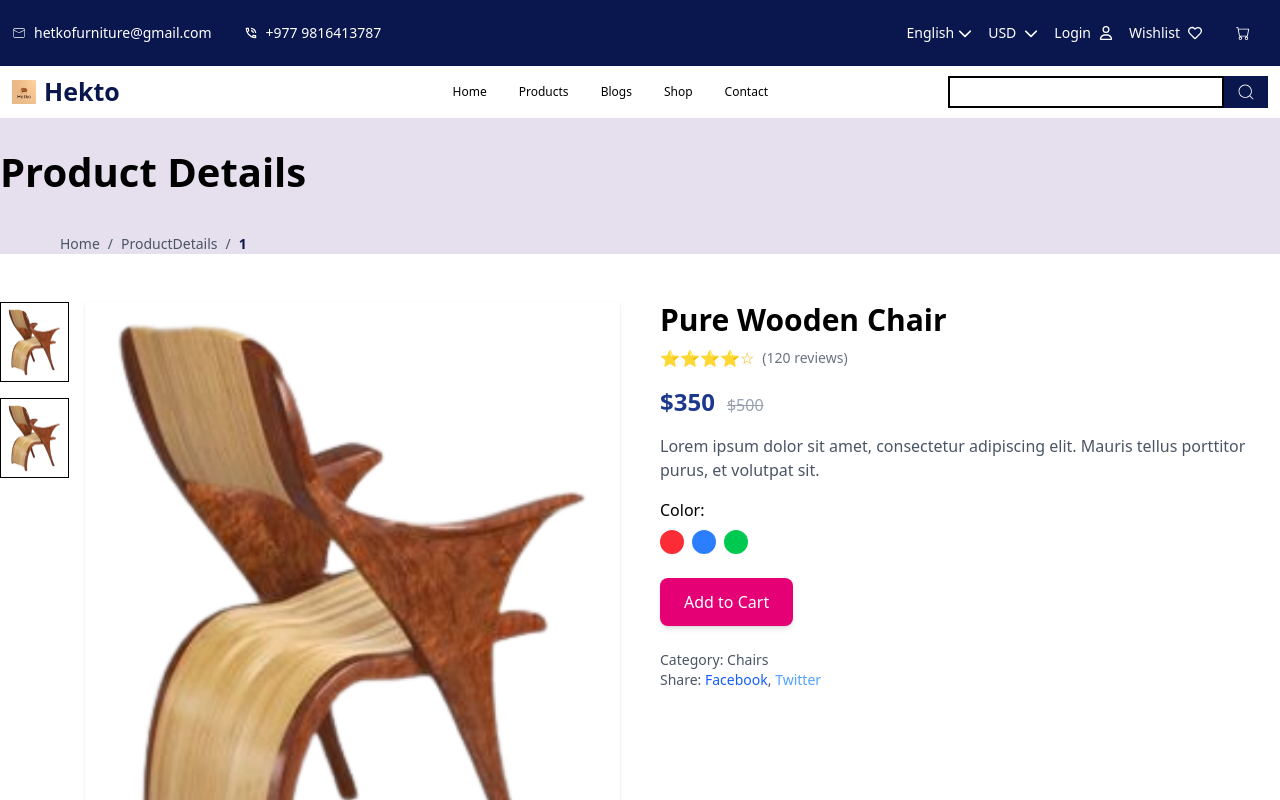
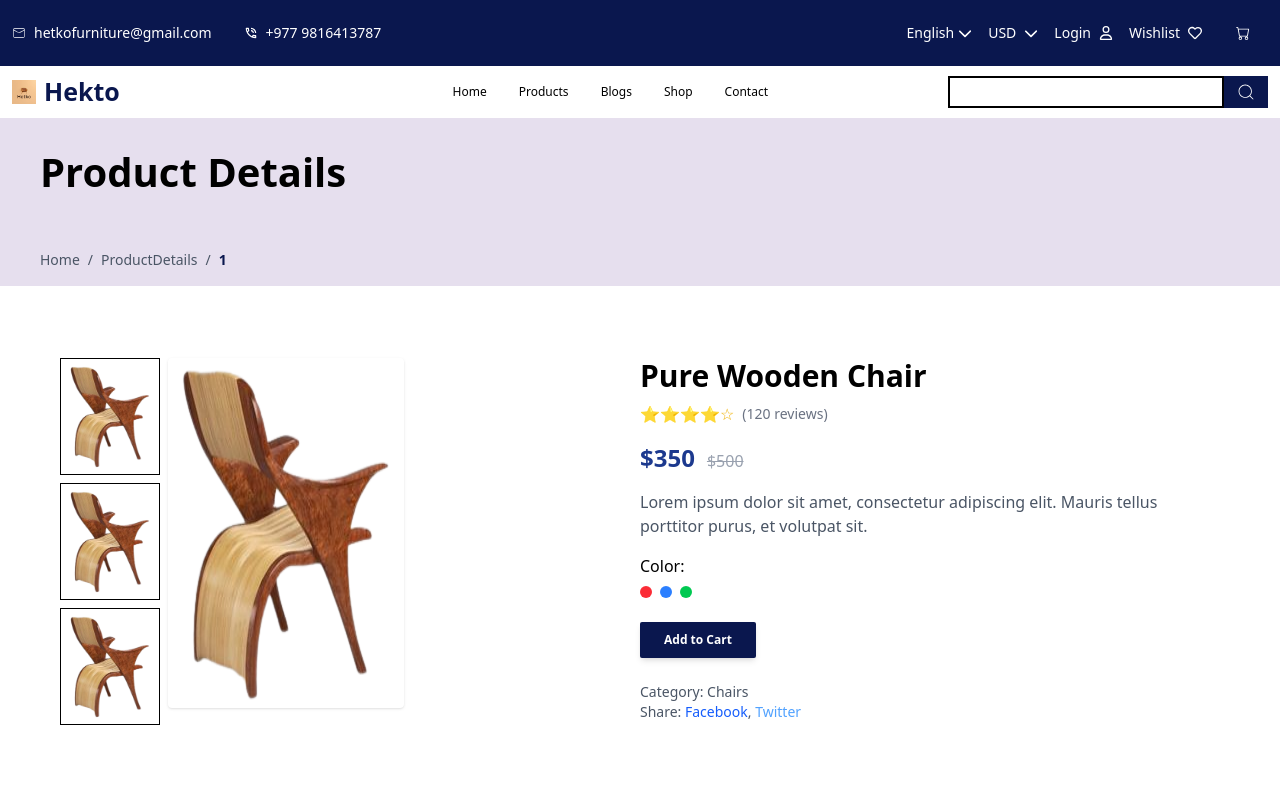
Before and after one commit to mesurajan/Hekto, a React (Vite) app: page /productDetails/1 in a window 1280 px wide. Shown: the top 800 px of the page. Built offline with nearby package versions, Linux system fonts and the light colour scheme.

Commit message:
updating productdetails UI

```diff
--- a/src/components/Breadcrumbs.jsx
+++ b/src/components/Breadcrumbs.jsx
@@ -7,7 +7,7 @@ const AppBreadcrumbs = () => {
 
   return (
     <div className="#">
-    <nav className="mt-2 text-sm md:px-15">
+    <nav className="px-4 py-4 mt-2 text-sm md:px-10">
       <ol className="flex flex-wrap items-center text-gray-600">
         <li>
           <Link to="/" className="font-medium hover:text-blue-600">
--- a/src/components/Footer.jsx
+++ b/src/components/Footer.jsx
@@ -10,7 +10,7 @@ function Footer() {
 
       <div className="grid grid-cols-1 gap-4 md:grid-cols-4 md:gap-10 md:py-[85px] px-8 md:px-4 py-20 ">
 
-       <div className='md:px-10 '>
+       <div className='md:px-4 '>
         <header>
           <h1 className='text-3xl font-bold '>Hekto</h1>
           </header>
--- a/src/pages/products/productDetails.jsx
+++ b/src/pages/products/productDetails.jsx
@@ -15,23 +15,24 @@ function ProductDetails() {
   }
 
   return (
-    <div>
+    <div >
       {/* Header with Breadcrumbs */}
       <div className="container bg-backgroundlite">
-        <h1 className="font-bold text-[40px] py-6">Product Details</h1>
-        <AppBreadcrumbs />
+        <h1 className="font-bold text-[40px] py-6 md:px-10 px-4">Product Details</h1>
+        <AppBreadcrumbs  />
       </div>
 
       {/* Main Product Section */}
-      <div className="container grid gap-10 py-12 md:grid-cols-2">
+      <div className="grid gap-0 px-4 py-12 mt-6 md:grid-cols-2 md:px-15">
         {/* Left Side - Images */}
-        <div className="flex gap-4">
-          <div className="flex flex-col gap-4">
-            {/* You can add multiple thumbnails if product has more images */}
-            <img src={product.chairimage} alt={product.title} className="w-20 h-20 p-1 border" />
-            <img src={product.chairimage} alt={product.title} className="w-20 h-20 p-1 border" />
+        <div className="flex gap-2">
+          <div className="flex flex-col gap-2">
+
+            <img src={product.chairimage} alt={product.title} className="p-1 border max-w-25 max-h-30" />
+            <img src={product.chairimage} alt={product.title} className="p-1 border max-w-25 max-h-30" />
+            <img src={product.chairimage} alt={product.title} className="p-1 border max-w-25 max-h-30" />
           </div>
-          <img src={product.chairimage} alt={product.title} className="w-full rounded shadow" />
+          <img src={product.chairimage} alt={product.title} className="max-w-[300px] max-h-[350px] rounded shadow" />
         </div>
 
         {/* Right Side - Info */}
@@ -59,14 +60,14 @@ function ProductDetails() {
           <div className="mt-4">
             <span className="font-medium">Color:</span>
             <div className="flex gap-2 mt-2">
-              <div className="w-6 h-6 bg-red-500 rounded-full cursor-pointer"></div>
-              <div className="w-6 h-6 bg-blue-500 rounded-full cursor-pointer"></div>
-              <div className="w-6 h-6 bg-green-500 rounded-full cursor-pointer"></div>
+              <div className="w-3 h-3 bg-red-500 rounded-full cursor-pointer"></div>
+              <div className="w-3 h-3 bg-blue-500 rounded-full cursor-pointer"></div>
+              <div className="w-3 h-3 bg-green-500 rounded-full cursor-pointer"></div>
             </div>
           </div>
 
           {/* Add to cart */}
-          <button className="px-6 py-3 mt-6 text-white bg-pink-600 rounded-lg shadow-md hover:bg-pink-700">
+          <button className="px-6 py-3 mt-6 text-white shadow-md primary-btn hover:bg-background">
             Add to Cart
           </button>
 
@@ -96,6 +97,9 @@ function ProductDetails() {
           </p>
         </div>
       </div>
+       <div className="container">Related items</div>
+
+
     </div>
   );
 }
```
